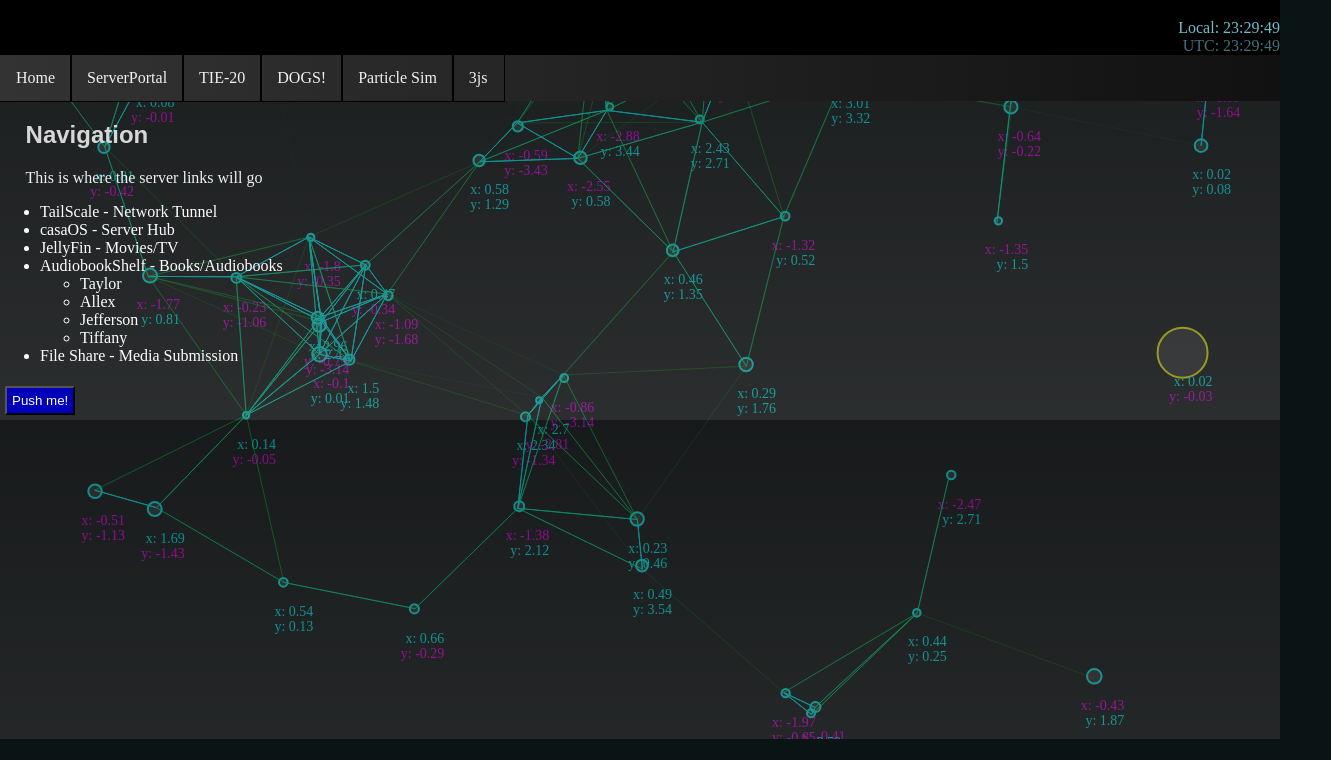
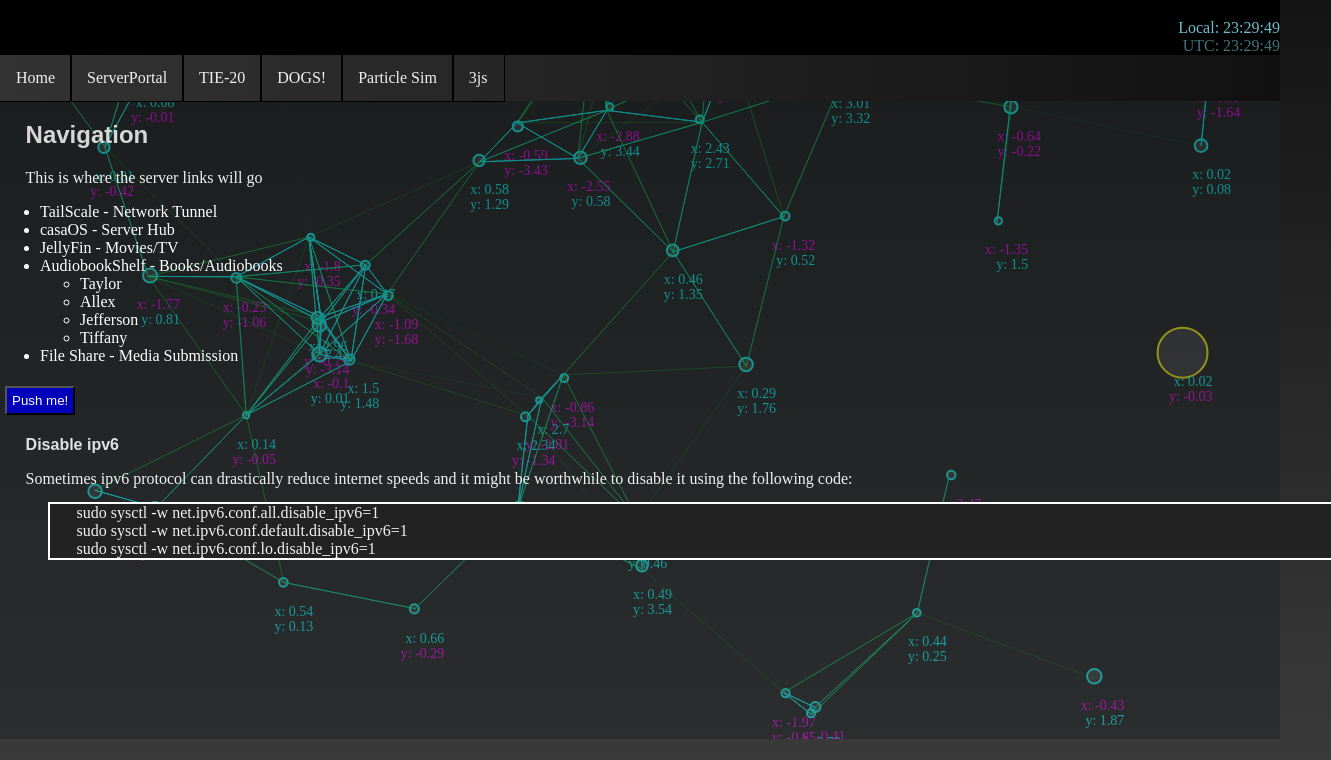
Before and after one commit to LizardButts/Zeus, a website with bundled scripts: page serverPortal.html in a window 1280 px wide. Shown: the part 61-821 px from the top of the page, 1331 px wide, since content can reach past the window. Before the commit the page ends 800 px from the top, so only its background shows below. Built offline with nearby package versions, Linux system fonts and the light colour scheme.

Commit message:
Added to the serverportal description and fixed the page body height

```diff
--- a/serverPortal.html
+++ b/serverPortal.html
@@ -43,6 +43,14 @@
     </ul>
     <button style="z-index: 1;">Push me!</button>
 
+    <h3>Disable ipv6</h3>
+    <p>Sometimes ipv6 protocol can drastically reduce internet speeds and it might be worthwhile to disable it using the following code:</p>
+    <div class="box" style="color:#cccccc; outline: 2px solid #ffffff; background-color: #222; padding-left: 1px; margin-left: 50px; width: 100%">
+        <p>
+            sudo sysctl -w net.ipv6.conf.all.disable_ipv6=1 <br>
+            sudo sysctl -w net.ipv6.conf.default.disable_ipv6=1 <br>
+            sudo sysctl -w net.ipv6.conf.lo.disable_ipv6=1</p>
+    </div>
 
 
 </body>
--- a/styles.css
+++ b/styles.css
@@ -9,7 +9,7 @@ body {
   background-image: linear-gradient(0deg, #3a3a3a, #111);
   margin: 0;
   padding: 0;
-  height: 100%;
+  min-height: 100vh;
 }
 h1 {
   color: rgb(235 235 235);
@@ -22,6 +22,11 @@ h2 {
   color: rgb(215 215 215);
   font-family: Arial, Helvetica, sans-serif;
   font-size: 150%;
+  margin-left: 2%;
+}h3 {
+  color: rgb(225 225 225);
+  font-family: Arial, Helvetica, sans-serif;
+  font-size: 100%;
   margin-left: 2%;
 }
 p {
```
